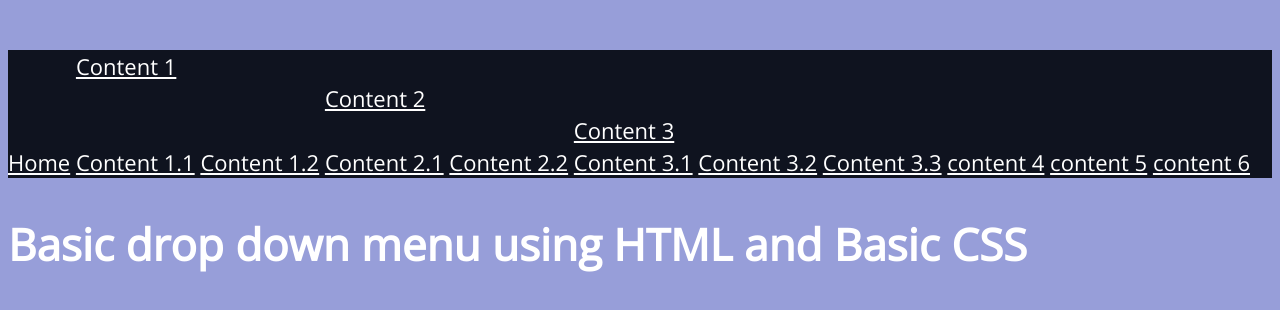
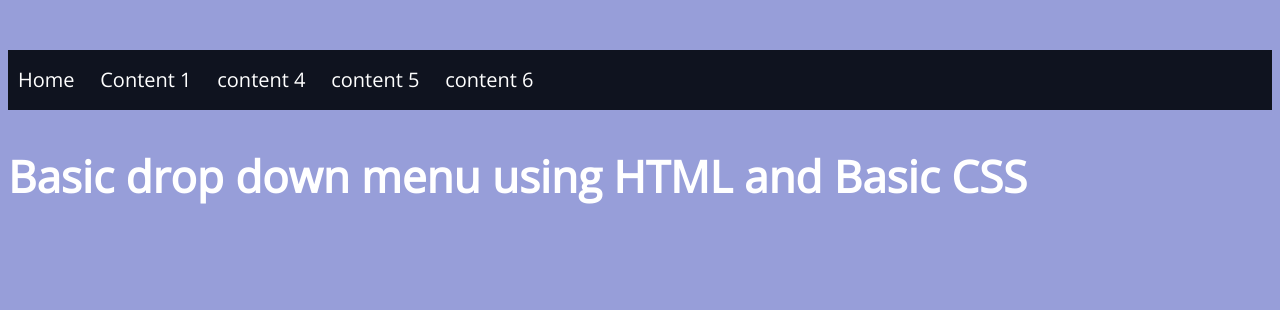
Before and after one commit to amaan-bhati/basic-dropdown-menu, a plain HTML site: page index.html in a window 1280 px wide. Drawn offline with nearby package versions, Linux system fonts and the light colour scheme.

Commit message:
second half styling

```diff
--- a/style.css
+++ b/style.css
@@ -29,3 +29,19 @@ nav ul li {
  display: inline-block;
  background-color: #0f131f;
 }
+nav a {
+ display: block;
+ padding: 0 10px;
+ color: #fff;
+ font-size: 20px;
+ line-height: 60px;
+ text-decoration: none;
+}
+nav a:hover {
+ background-color: #5f5c5c;
+}
+nav ul ul {
+ display: none;
+ position: absolute;
+ top: 60px;
+}
```
Also changed, not shown: images for readme/navbar-styling.png (added).
